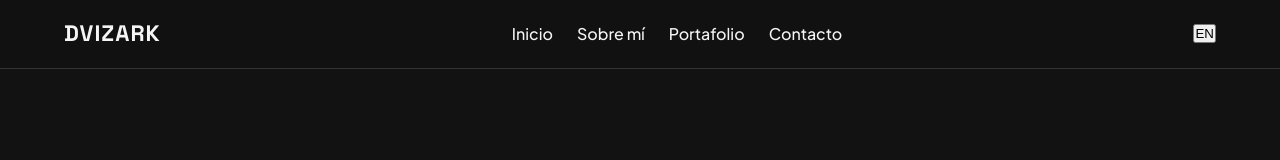
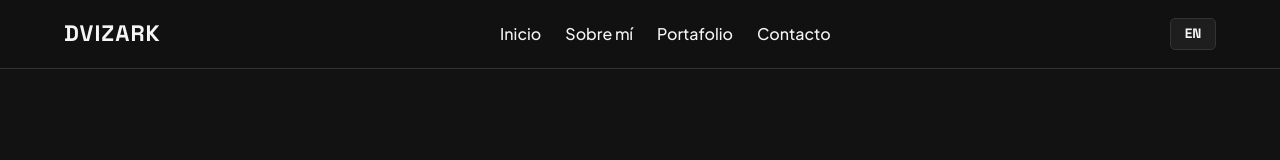
Before and after one commit to dvizark-git/Dvizark-Website, a plain HTML site: page index.html in a window 1280 px wide. Shown: the top 160 px of the page. Drawn offline with Linux system fonts and the light colour scheme; files whose address does not match are found by name.

Commit message:
Update styles.css
Añadido ingles

```diff
--- a/css/styles.css
+++ b/css/styles.css
@@ -330,3 +330,20 @@ footer {
         font-size: 0.9rem;
     }
 }
+.lang-btn {
+    padding: 0.4rem 0.85rem;
+    background-color: var(--surface-color);
+    color: var(--text-primary);
+    border: 1px solid var(--border-color);
+    border-radius: 5px;
+    font-family: var(--font-heading);
+    font-weight: 700;
+    font-size: 0.85rem;
+    cursor: pointer;
+    transition: all 0.2s ease;
+}
+
+.lang-btn:hover {
+    border-color: var(--accent-color);
+    color: var(--accent-color);
+}
```
